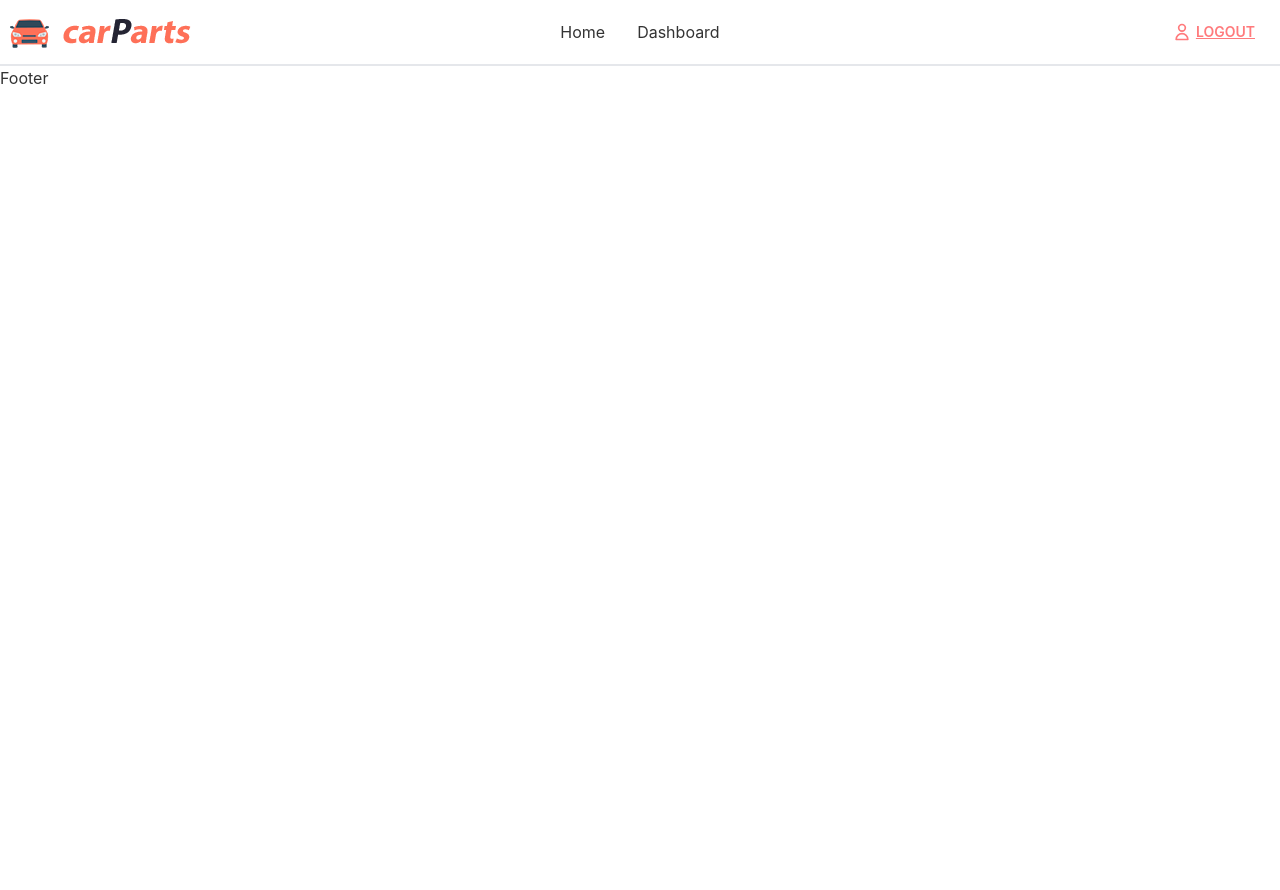
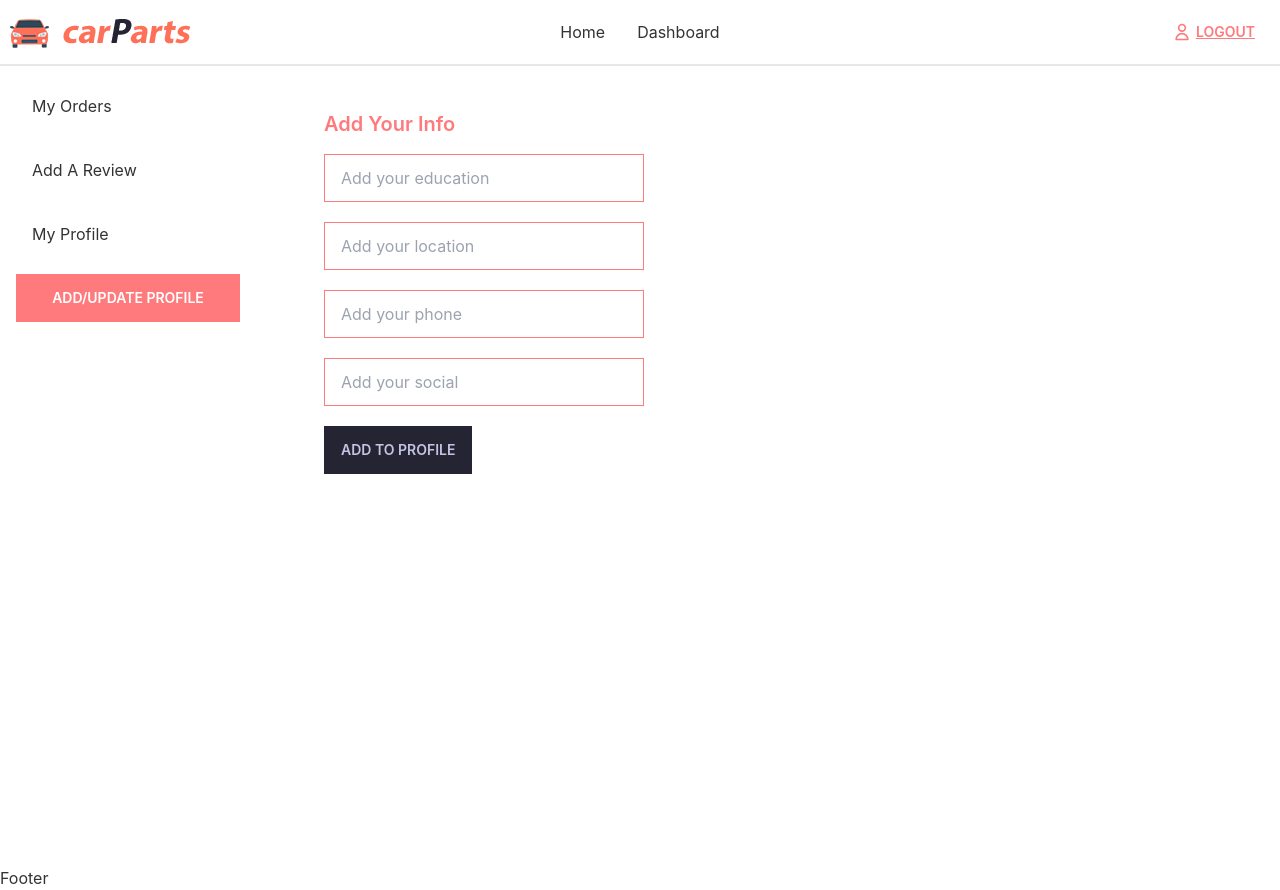
Before and after one commit to wdtahmid/carparts-client-public, a React (Create React App) app: page /dashboard/myprofile/addtoprofile in a window 1280 px wide. Before the commit the page ends 800 px from the top, so only its background shows below. Built offline with nearby package versions, Linux system fonts and the light colour scheme; no server answers; sample sign-in values are in the browser's storage.

Commit message:
Post a user during register

```diff
--- a/src/App.js
+++ b/src/App.js
@@ -13,6 +13,8 @@ import AddReview from './Pages/Dashboard/AddReview';
 import MyProfile from './Pages/Dashboard/MyProfile';
 import 'react-toastify/dist/ReactToastify.css';
 import { ToastContainer } from 'react-toastify';
+import AddToProfile from './Pages/Dashboard/AddToProfile';
+import UpdateProfile from './Pages/Dashboard/UpdateProfile';
 
 function App() {
   return (
@@ -34,6 +36,8 @@ function App() {
           <Route path='/dashboard/myorders' element={<MyOrders />}></Route>
           <Route path='/dashboard/addreview' element={<AddReview />}></Route>
           <Route path='/dashboard/myprofile' element={<MyProfile />}></Route>
+          <Route path='/dashboard/myprofile/addtoprofile' element={<AddToProfile />}></Route>
+          <Route path='/dashboard/myprofile/updateprofile' element={<UpdateProfile />}></Route>
         </Route>
 
 
--- /dev/null
+++ b/src/Pages/Dashboard/AddToProfile.js
@@ -0,0 +1,21 @@
+import React from 'react';
+
+const AddToProfile = () => {
+
+
+
+    return (
+        <div className='p-5'>
+            <h2 className='text-xl text-primary mt-3 capialize font-semibold mb-4'>Add Your Info</h2>
+            <form className='flex flex-col gap-y-5'>
+                <input name='educaion' type="text" placeholder="Add your education" className="input input-bordered rounded-none input-primary w-full max-w-xs" />
+                <input name='location' type="text" placeholder="Add your location" className="input input-bordered rounded-none input-primary w-full max-w-xs" />
+                <input name='phone' type="text" placeholder="Add your phone" className="input input-bordered rounded-none input-primary w-full max-w-xs" />
+                <input name='social' type="text" placeholder="Add your social" className="input input-bordered rounded-none input-primary w-full max-w-xs" />
+                <input className='btn btn-default rounded-none w-fit' type="submit" value="Add To Profile" />
+            </form>
+        </div>
+    );
+};
+
+export default AddToProfile;
--- a/src/Pages/Dashboard/Dashboard.js
+++ b/src/Pages/Dashboard/Dashboard.js
@@ -10,18 +10,26 @@ const Dashboard = () => {
         <div>
             <div className='max-w-screen-xl mx-auto'>
                 <div className="drawer drawer-mobile">
-                    <input id="my-drawer-2" type="checkbox" className="drawer-toggle" />
+                    <input id="dashboard" type="checkbox" className="drawer-toggle" />
                     <div className="drawer-content flex flex-col">
-                        <label htmlFor="my-drawer-2" className="btn btn-primary drawer-button lg:hidden">Open drawer</label>
+                        <label htmlFor="dashboard" className="btn btn-primary drawer-button lg:hidden">Open drawer</label>
                         <h2 className='text-4xl text-info mt-3'>{dashboardPage ? 'Dahsboard' : ''}</h2>
                         <Outlet />
                     </div>
                     <div className="drawer-side">
-                        <label htmlFor="my-drawer-2" className="drawer-overlay"></label>
-                        <ul className="menu p-4 overflow-y-auto w-80 bg-base-100 text-base-content">
-                            <li><Link to='/dashboard/myorders'>My Orders</Link></li>
+                        <label htmlFor="dashboard" className="drawer-overlay"></label>
+                        <ul className="menu gap-y-4 p-4 mr-12 overflow-y-auto w-64 bg-base-100 text-base-content">
+                            <li className='rounded-none'><Link to='/dashboard/myorders'>My Orders</Link></li>
                             <li><Link to='/dashboard/addreview'>Add A Review</Link></li>
                             <li><Link to='/dashboard/myprofile'>My Profile</Link></li>
+                            <div class="dropdown dropdown-hover">
+                                <label tabindex="0" class="w-56 btn bg-primary border-0 rounded-none text-white">Add/Update Profile</label>
+                                <ul tabindex="0" class="dropdown-content gap-y-4 menu p-2 shadow bg-base-100 rounded-box w-56">
+                                    <li><Link to='/dashboard/myprofile/addtoprofile'>Add To Profile</Link></li>
+                                    <li><Link to='/dashboard/myprofile/updateprofile'>Add To Profile</Link></li>
+
+                                </ul>
+                            </div>
                         </ul>
                     </div>
                 </div>
--- a/src/Pages/Dashboard/MyOrders.js
+++ b/src/Pages/Dashboard/MyOrders.js
@@ -38,7 +38,10 @@ const MyOrders = () => {
                                 <td>{order.partsName}</td>
                                 <td>{order.order}</td>
                                 <td>${parseInt(order.order) * order.unitPrice}</td>
-                                <td>Pay</td>
+                                <td className='flex gap-x-2'>
+                                    <button class="btn btn-info text-white rounded-none btn-xs">Pay</button>
+                                    <button class="btn btn-primary text-white rounded-none btn-xs">Cancel</button>
+                                </td>
                             </tr>)
                         }
 
--- a/src/Pages/Dashboard/MyProfile.js
+++ b/src/Pages/Dashboard/MyProfile.js
@@ -8,13 +8,15 @@ const MyProfile = () => {
     return (
         <div>
             <h2 className='text-3xl text-primary mt-3 uppercase font-semibold mb-4'>My Profile</h2>
-            <div>
+            <div className='grid grid-cols-1 md:grid-cols-2'>
                 <div className='flex flex-col gap-y-4'>
                     <h2 className='flex gap-x-3'><span><UserIcon className='w-6 h-6'></UserIcon></span> <span> {user?.displayName}</span></h2>
                     <h2 className='flex gap-x-3'><span><AtSymbolIcon className='w-6 h-6'></AtSymbolIcon></span> <span>{user?.email}</span> </h2>
+
                 </div>
+
             </div>
-        </div>
+        </div >
     );
 };
 
--- /dev/null
+++ b/src/Pages/Dashboard/UpdateProfile.js
@@ -0,0 +1,18 @@
+import React from 'react';
+
+const UpdateProfile = () => {
+    return (
+        <div className='p-5'>
+            <h2 className='text-xl text-primary mt-3 capialize font-semibold mb-4'>Update Your Profile info</h2>
+            <form className='flex flex-col gap-y-5'>
+                <input name='educaion' type="text" placeholder="Add your education" className="input input-bordered rounded-none input-primary w-full max-w-xs" />
+                <input name='location' type="text" placeholder="Add your location" className="input input-bordered rounded-none input-primary w-full max-w-xs" />
+                <input name='phone' type="text" placeholder="Add your phone" className="input input-bordered rounded-none input-primary w-full max-w-xs" />
+                <input name='social' type="text" placeholder="Add your social" className="input input-bordered rounded-none input-primary w-full max-w-xs" />
+                <input className='btn btn-default rounded-none w-fit' type="submit" value="Add To Profile" />
+            </form>
+        </div>
+    );
+};
+
+export default UpdateProfile;
--- a/src/components/Register/Register.js
+++ b/src/components/Register/Register.js
@@ -19,6 +19,19 @@ const Register = () => {
     const onSubmit = async data => {
         await createUserWithEmailAndPassword(data.email, data.password);
         await updateProfile(auth.currentUser, { displayName: data.name });
+
+        const user = {
+            name: data.name,
+            email: data.email
+        }
+        fetch('http://localhost:5000/upsertuser', {
+            'method': 'PUT',
+            'headers': {
+                'content-type': 'application/json'
+            },
+            body: JSON.stringify(user)
+
+        })
     };
 
 
```
